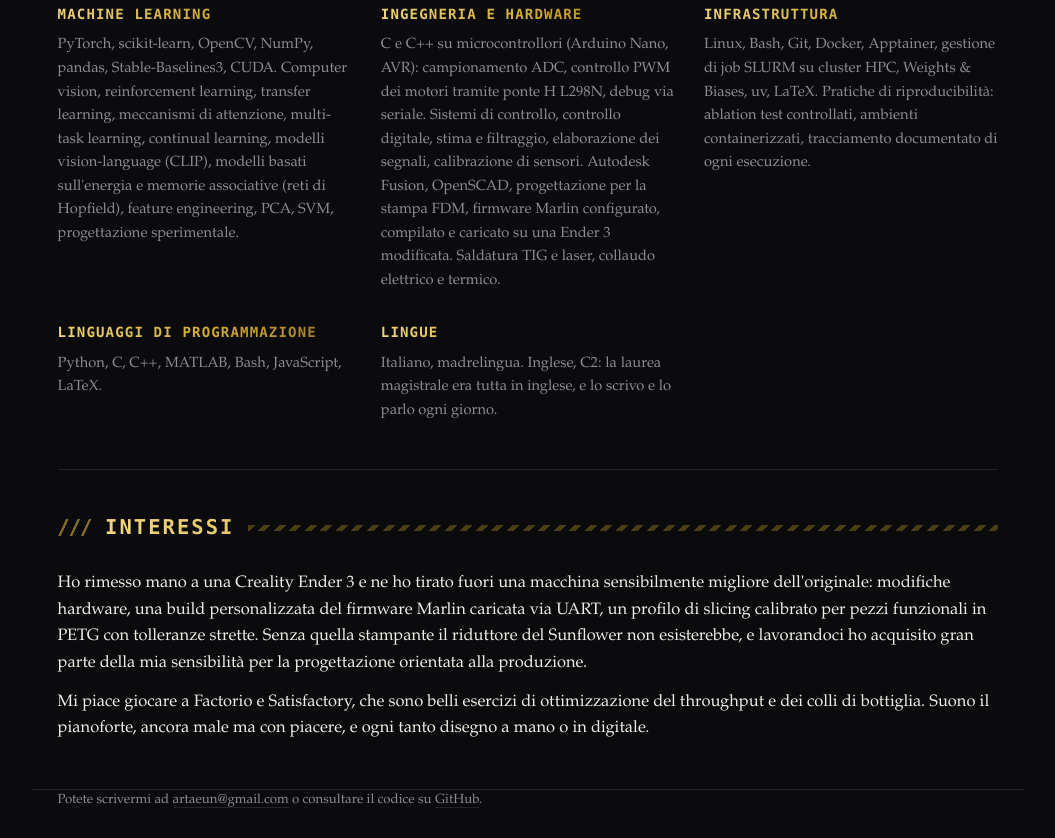
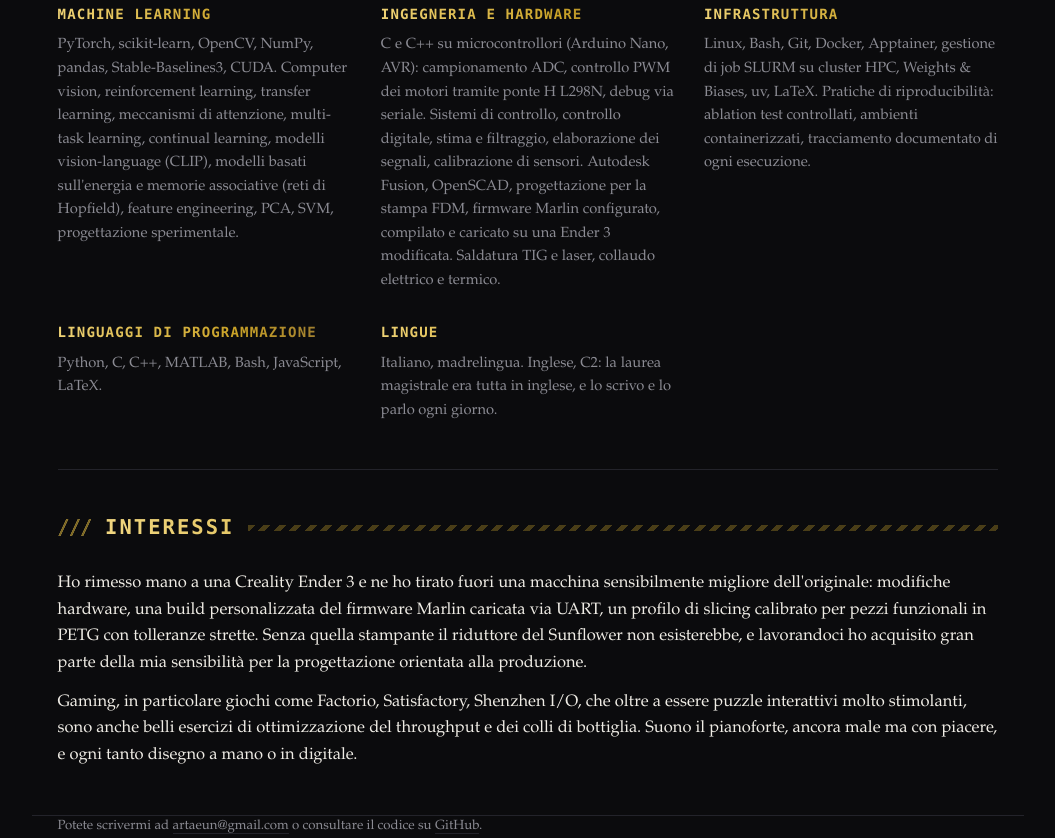
Before and after one commit to artaeun/artaeun.github.io, a plain HTML site: page it.html in a window 1280 px wide. Shown: the part 3066-3904 px from the top of the page, without its empty margins (112-1167 px from the left). Before the commit the page ends 3877 px from the top, so only its background shows below. Drawn offline with Linux system fonts and the light colour scheme.

Commit message:
Reword the gaming line in Italian

```diff
--- a/it.html
+++ b/it.html
@@ -137,7 +137,7 @@
 <section id="interests" class="screen-only">
     <h2>Interessi</h2>
     <p>Ho rimesso mano a una Creality Ender 3 e ne ho tirato fuori una macchina sensibilmente migliore dell'originale: modifiche hardware, una build personalizzata del firmware Marlin caricata via UART, un profilo di slicing calibrato per pezzi funzionali in PETG con tolleranze strette. Senza quella stampante il riduttore del Sunflower non esisterebbe, e lavorandoci ho acquisito gran parte della mia sensibilità per la progettazione orientata alla produzione.</p>
-    <p>Mi piace giocare a Factorio e Satisfactory, che sono belli esercizi di ottimizzazione del throughput e dei colli di bottiglia. Suono il pianoforte, ancora male ma con piacere, e ogni tanto disegno a mano o in digitale.</p>
+    <p>Gaming, in particolare giochi come Factorio, Satisfactory, Shenzhen I/O, che oltre a essere puzzle interattivi molto stimolanti, sono anche belli esercizi di ottimizzazione del throughput e dei colli di bottiglia. Suono il pianoforte, ancora male ma con piacere, e ogni tanto disegno a mano o in digitale.</p>
   </section>
 
 </main>
```
